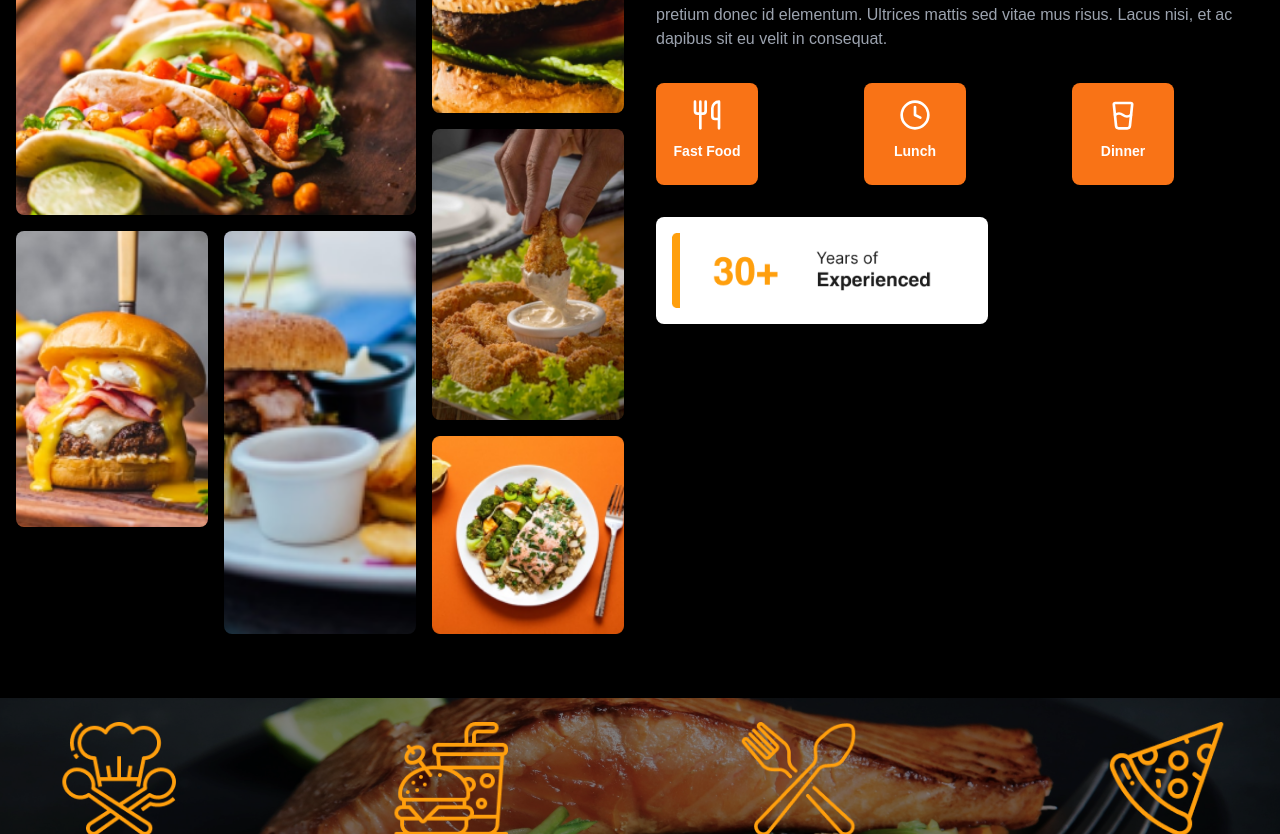
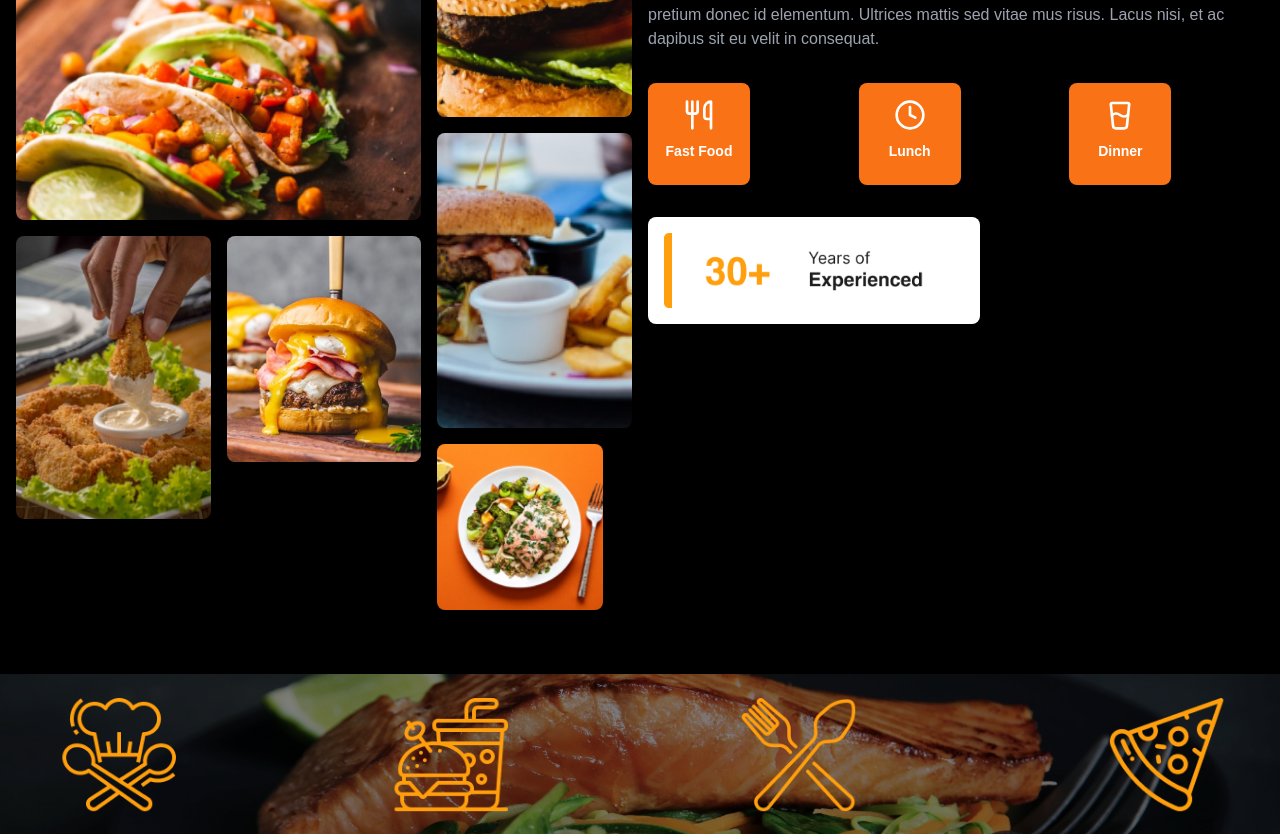
Before and after one commit to Tahasaif3/Figma-Templa-9-Hackathon, a Next.js app: page / in a window 1280 px wide. Shown: the part 2660-3494 px from the top of the page. Built offline with nearby package versions, Linux system fonts and the light colour scheme.

Commit message:
food-categogy.tsx

```diff
--- a/components/food-categogy.tsx
+++ b/components/food-categogy.tsx
@@ -4,9 +4,9 @@ import { Utensils, Clock, GlassWater } from 'lucide-react'
 const foodImages = [
   { src: '/ff1.png?height=356&width=362&text=Tacos', alt: 'Tacos', width: 362, height: 356 },
   { src: '/fc2.png?height=231&width=281&text=Burger', alt: 'Burger', width: 281, height: 231 },
-  { src: '/fc3.png?height=306&width=244&text=FriedFood', alt: 'Fried Food', width: 244, height: 306 },
-  { src: '/fc4.png?height=226&width=221&text=Burger2', alt: 'Another Burger', width: 221, height: 226 },
-  { src: '/fc5.png?height=166&width=161&text=Salad', alt: 'Salad', width: 161, height: 166 },
+  { src: '/fc5.png?height=306&width=244&text=FriedFood', alt: 'Fried Food', width: 244, height: 306 },
+  { src: '/fc3.png?height=226&width=221&text=Burger2', alt: 'Another Burger', width: 221, height: 226 },
+  { src: '/fc4.png?height=166&width=161&text=Salad', alt: 'Salad', width: 161, height: 166 },
   { src: '/fc6.png?height=166&width=161&text=Salad', alt: 'Salad', width: 161, height: 166 },
 
 ]
@@ -15,8 +15,8 @@ export default function WhyChooseUsSection() {
   return (
     <section className="bg-black text-white py-16">
       <div className="container mx-auto px-4">
-        <div className="flex flex-col lg:flex-row items-start gap-8">
-          <div className="lg:w-1/2 grid grid-cols-6 grid-rows-6 gap-4">
+        <div className="flex flex-col lg:flex-row items-start gap-4">
+        <div className="lg:w-1/2 grid grid-cols-6 grid-rows-6 gap-4">
             <div className="col-span-4 row-span-4"> <Image src={foodImages[0].src} alt={foodImages[0].alt} width={foodImages[0].width} height={foodImages[0].height} className="rounded-lg object-cover w-full h-full" />
             </div>
             <div className="col-span-2 row-span-3"> <Image src={foodImages[1].src} alt={foodImages[1].alt} width={foodImages[1].width} height={foodImages[1].height} className="rounded-lg object-cover w-full h-full" />
@@ -24,11 +24,13 @@ export default function WhyChooseUsSection() {
             <div className="col-span-2 row-span-3"> <Image src={foodImages[2].src} alt={foodImages[2].alt} width={foodImages[2].width} height={foodImages[2].height} className="rounded-lg object-cover w-full h-full" />
             </div>
             <div className="col-span-2 row-span-3"> <Image src={foodImages[3].src} alt={foodImages[3].alt} width={foodImages[3].width} height={foodImages[3].height} className="rounded-lg object-cover w-full h-full" />
-            </div> <div className="col-span-2 row-span-4"> <Image src={foodImages[4].src} alt={foodImages[4].alt} width={foodImages[4].width} height={foodImages[4].height} className="rounded-lg object-cover w-full h-full" />
             </div>
-            <div className="col-span-2 row-span-2"> <Image src={foodImages[5].src} alt={foodImages[4].alt} width={foodImages[5].width} height={foodImages[5].height} className="rounded-lg object-cover w-full h-full" />
+            <div className="col-span-2 row-span-4"> <Image src={foodImages[4].src} alt={foodImages[4].alt} width={foodImages[4].width} height={foodImages[4].height} className="rounded-lg object-cover w-[221px] h-[226px]" />
+            </div>
+            <div className="col-span-2 row-span-2"> <Image src={foodImages[5].src} alt={foodImages[4].alt} width={foodImages[5].width} height={foodImages[5].height} className="rounded-lg object-cover w-[166px] h-[166px]" />
             </div>
           </div>
+
           <div className="lg:w-1/2">
             <div className="flex justify-start items-start">
           <Image
```
